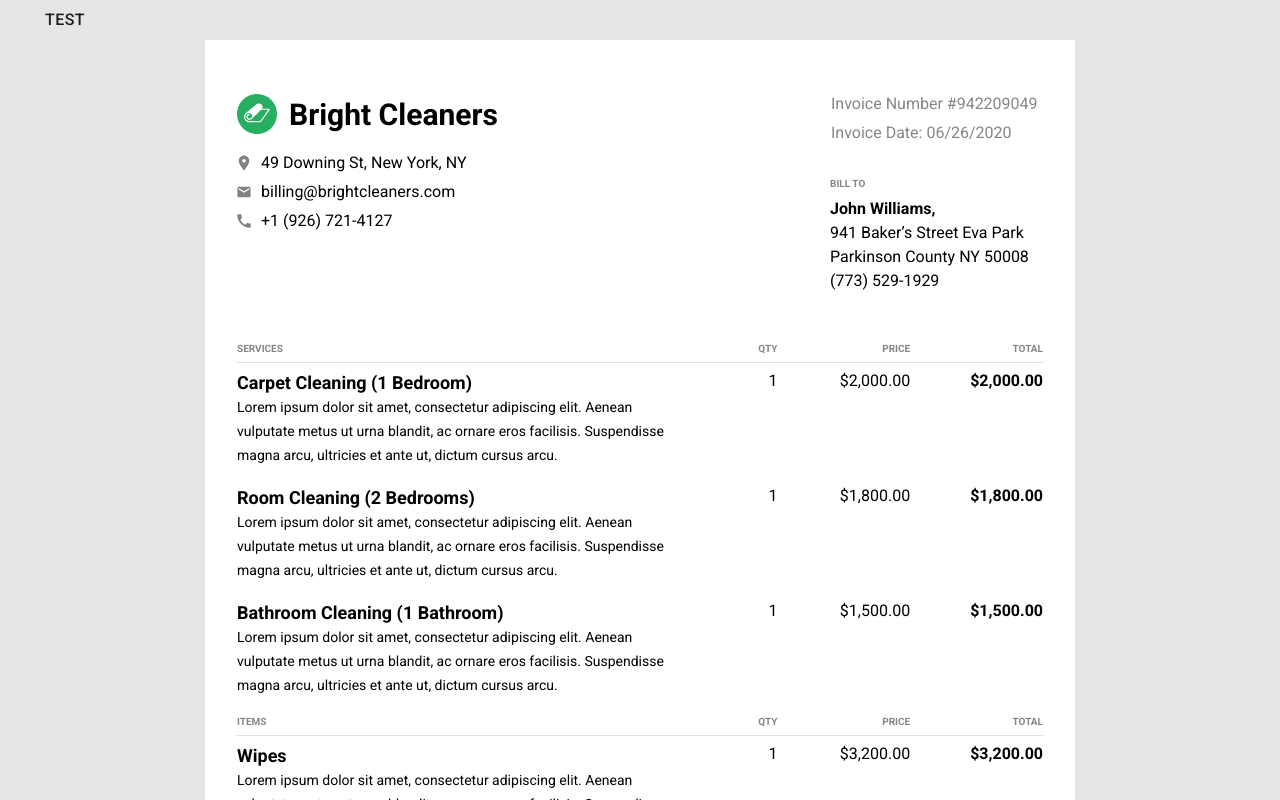
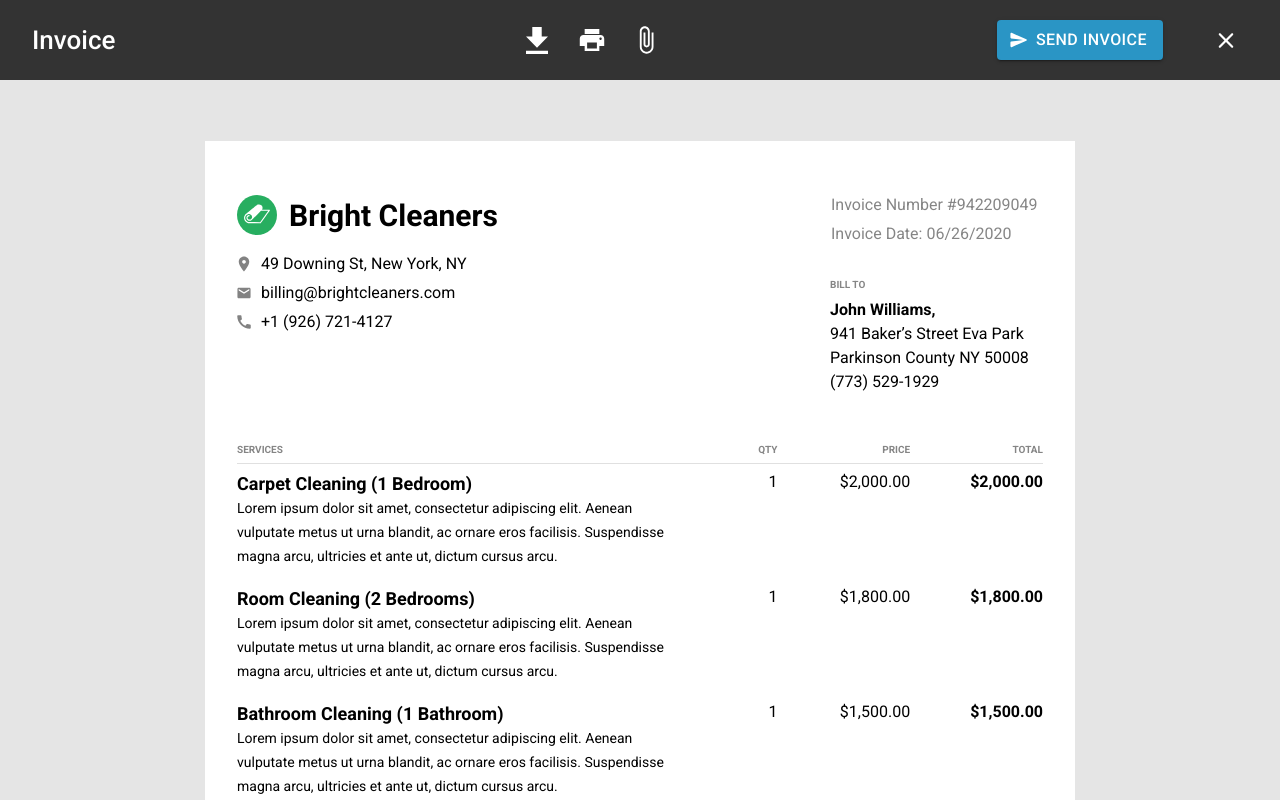
Before and after one commit to fahim693/home-dashboard, a React (Create React App) app: page /generate-invoice in a window 1280 px wide. Shown: the top 800 px of the page. Built offline with nearby package versions, Linux system fonts and the light colour scheme.

Commit message:
invoice page complete

```diff
--- a/src/pages/Invoice.js
+++ b/src/pages/Invoice.js
@@ -3,32 +3,65 @@ import React, { useRef } from 'react'
 import InvoicePage from '../components/Invoice/Invoice';
 import html2canvas from 'html2canvas';
 import jsPDF from 'jspdf';
+import '../styles/invoice.css';
 
 const Invoice = () => {
     const invoiceRef = useRef();
+
     const convertToPdf = () => {
         const input = invoiceRef.current;
         html2canvas(input)
             .then((canvas) => {
                 const imgData = canvas.toDataURL('image/png');
 
-                const pdf = new jsPDF({
-                    unit: 'px'
-                });
+                const pdf = new jsPDF();
                 var width = pdf.internal.pageSize.getWidth();
                 var height = pdf.internal.pageSize.getHeight();
-                console.log(width, height);
                 pdf.addImage(imgData, 'PNG', 0, 0, width, height);
                 pdf.save("Invoice.pdf");
             });
     }
+
     return (
-        <div style={{backgroundColor: '#e5e5e5'}}>
-            <Button onClick={convertToPdf}>Test</Button>
-            <div style={{ backgroundColor: '#fff', maxWidth: 870, margin: '0 auto' }} ref={invoiceRef}>
+        <div style={{ backgroundColor: '#e5e5e5', paddingBottom: 61 }}>
+            <div className='hide-print' style={{ backgroundColor: '#333', marginBottom: 61 }}>
+                <div style={{ height: 80, alignItems: 'center', display: 'flex', justifyContent: 'space-between', maxWidth: 1360, margin: '0 auto', padding: '0 2rem' }}>
+                    <div style={{ flex: 1, color: '#fff', fontWeight: 500, fontSize: 26 }}>Invoice</div>
+                    <div style={{ flex: 1, display: 'flex', alignItems: 'center' }}>
+                        <div className='invoice-icons-hover' onClick={convertToPdf}>
+                            <svg width="22" height="27" viewBox="0 0 22 27" fill="none" xmlns="http://www.w3.org/2000/svg">
+                                <path d="M22 9.52941H15.7143V0H6.28571V9.52941H0L11 20.6471L22 9.52941ZM0 23.8235V27H22V23.8235H0Z" fill="white" />
+                            </svg>
+                        </div>
+                        <div className='invoice-icons-hover' onClick={() => window.print()} style={{ margin: '0 10px' }}>
+                            <svg width="28" height="22" viewBox="0 0 28 24" fill="none" xmlns="http://www.w3.org/2000/svg">
+                                <path d="M23.3333 6.66667H4.66667C2.45333 6.66667 0.666667 8.45333 0.666667 10.6667V18.6667H6V24H22V18.6667H27.3333V10.6667C27.3333 8.45333 25.5467 6.66667 23.3333 6.66667ZM19.3333 21.3333H8.66667V14.6667H19.3333V21.3333ZM23.3333 12C22.6 12 22 11.4 22 10.6667C22 9.93333 22.6 9.33333 23.3333 9.33333C24.0667 9.33333 24.6667 9.93333 24.6667 10.6667C24.6667 11.4 24.0667 12 23.3333 12ZM22 0H6V5.33333H22V0Z" fill="white" />
+                            </svg>
+                        </div>
+                        <div className='invoice-icons-hover'>
+                            <svg width="15" height="28" viewBox="0 0 15 30" fill="none" xmlns="http://www.w3.org/2000/svg">
+                                <path d="M13 7.00001V22.3333C13 25.28 10.6133 27.6667 7.66667 27.6667C4.72 27.6667 2.33333 25.28 2.33333 22.3333V5.66668C2.33333 3.82668 3.82667 2.33334 5.66667 2.33334C7.50667 2.33334 9 3.82668 9 5.66668V19.6667C9 20.4 8.4 21 7.66667 21C6.93333 21 6.33333 20.4 6.33333 19.6667V7.00001H4.33333V19.6667C4.33333 21.5067 5.82667 23 7.66667 23C9.50667 23 11 21.5067 11 19.6667V5.66668C11 2.72001 8.61333 0.333344 5.66667 0.333344C2.72 0.333344 0.333332 2.72001 0.333332 5.66668V22.3333C0.333332 26.3867 3.61333 29.6667 7.66667 29.6667C11.72 29.6667 15 26.3867 15 22.3333V7.00001H13Z" fill="white" />
+                            </svg>
+                        </div>
+                    </div>
+                    <div style={{ display: 'flex', alignItems: 'center' }}>
+                        <Button variant="contained" style={{ backgroundColor: '#2A95C5', color: '#fff', marginRight: 40 }} startIcon={
+                            <svg svg width="19" height="16" viewBox="0 0 19 18" fill="none" xmlns="http://www.w3.org/2000/svg">
+                                <path d="M1.74645 17.0242L18.2669 9.87882C19.0338 9.54447 19.0338 8.45548 18.2669 8.12114L1.74645 0.975797C1.1216 0.698772 0.430488 1.16685 0.430488 1.84508L0.421021 6.24883C0.421021 6.72646 0.771312 7.13722 1.24468 7.19454L14.622 8.99998L1.24468 10.7959C0.771312 10.8627 0.421021 11.2735 0.421021 11.7511L0.430488 16.1549C0.430488 16.8331 1.1216 17.3012 1.74645 17.0242Z" fill="white" />
+                            </svg>
+                        }>SEND INVOICE</Button>
+                        <div className='invoice-icons-hover'>
+                            <svg style={{ cursor: 'pointer' }} width="18" height="15" viewBox="0 0 18 18" fill="none" xmlns="http://www.w3.org/2000/svg">
+                                <path d="M17.3998 0.613325C16.8798 0.0933251 16.0398 0.0933251 15.5198 0.613325L8.99978 7.11999L2.47978 0.599991C1.95978 0.0799915 1.11978 0.0799915 0.599778 0.599991C0.0797778 1.11999 0.0797778 1.95999 0.599778 2.47999L7.11978 8.99999L0.599778 15.52C0.0797778 16.04 0.0797778 16.88 0.599778 17.4C1.11978 17.92 1.95978 17.92 2.47978 17.4L8.99978 10.88L15.5198 17.4C16.0398 17.92 16.8798 17.92 17.3998 17.4C17.9198 16.88 17.9198 16.04 17.3998 15.52L10.8798 8.99999L17.3998 2.47999C17.9064 1.97333 17.9064 1.11999 17.3998 0.613325Z" fill="white" />
+                            </svg>
+                        </div>
+                    </div>
+                </div>
+            </div>
+            <div className='print-only' style={{ backgroundColor: '#fff', maxWidth: 870, margin: '0 auto' }} ref={invoiceRef}>
                 <InvoicePage />
             </div>
-        </div>
+        </div >
     )
 }
 
--- /dev/null
+++ b/src/styles/invoice.css
@@ -0,0 +1,21 @@
+.invoice-icons-hover {
+  height: 45px;
+  cursor: pointer;
+  width: 45px;
+  display: flex;
+  align-items: center;
+  justify-content: center;
+  border-radius: 100%;
+}
+.invoice-icons-hover:hover {
+  background-color: #e0e0e02e;
+}
+
+@media print{
+    .hide-print{
+        display: none;
+    }
+    .print-only{
+        display: block;
+    }
+}
```
